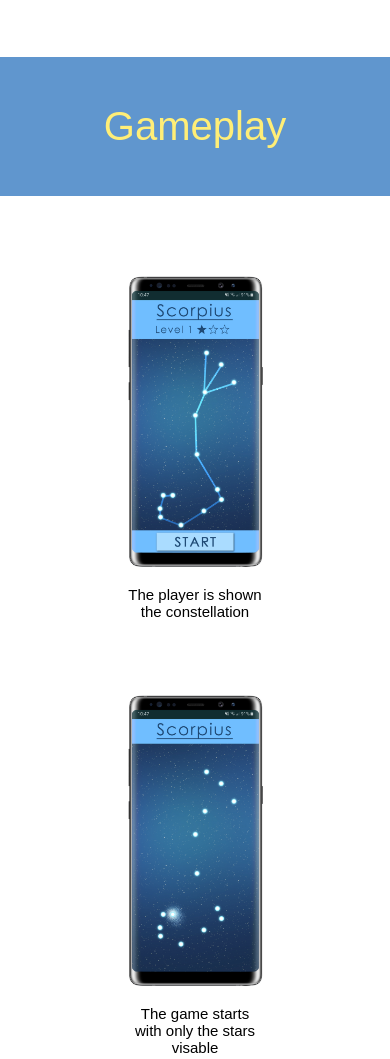
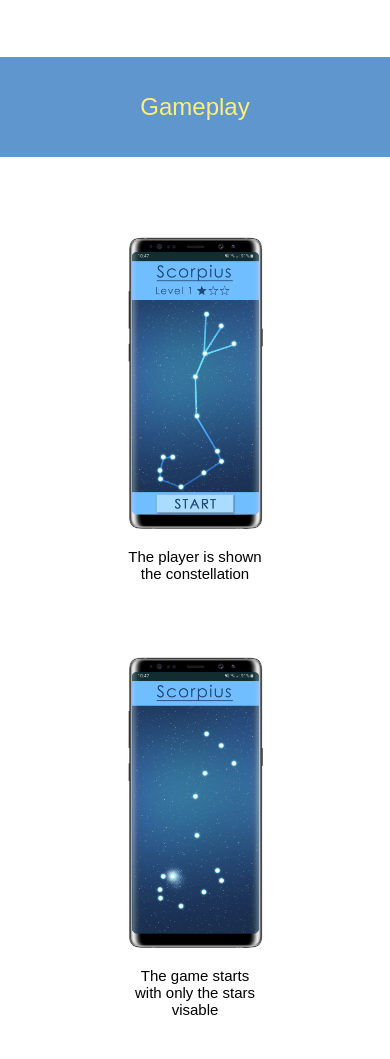
Before and after one commit to luingcy/MobileMediaP1, a plain HTML site: page index.html in a window 390 px wide. Shown: the part 907-1966 px from the top of the page. Drawn offline with Linux system fonts and the light colour scheme; a web font is replaced by a local one.

Commit message:
Update stylesheet.css

```diff
--- a/stylesheet.css
+++ b/stylesheet.css
@@ -270,4 +270,23 @@ min-width: 0;
   text-align: center;
 
 }
+
+.banner {
+  margin: 0px;
+  padding: 20px 5% 20px 5%;
+  width: 90%;
+  height: 20%;
+  background-color: #6096CE;
+
+  text-align: center;
+  font-size: 12px;
+
 }
+
+footer {
+
+  font-size: 15px;
+
+}
+
+}
```
